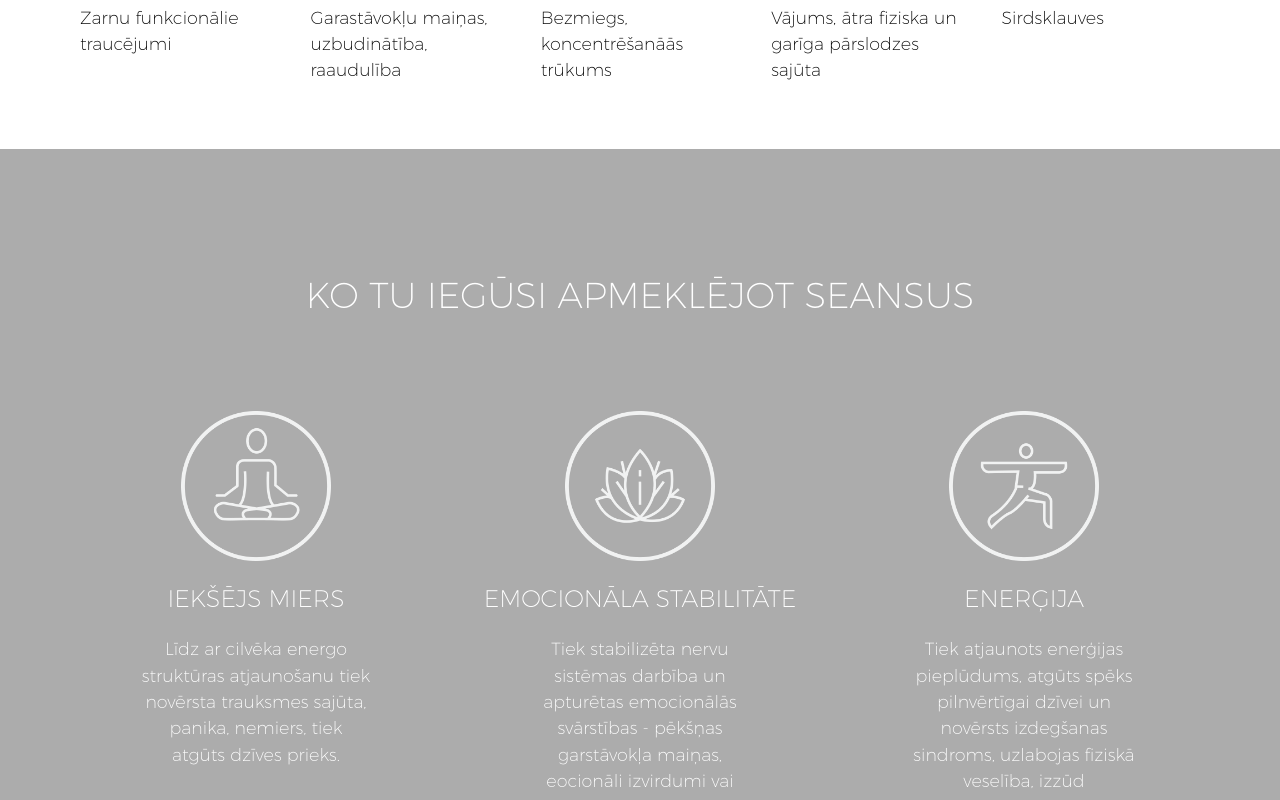
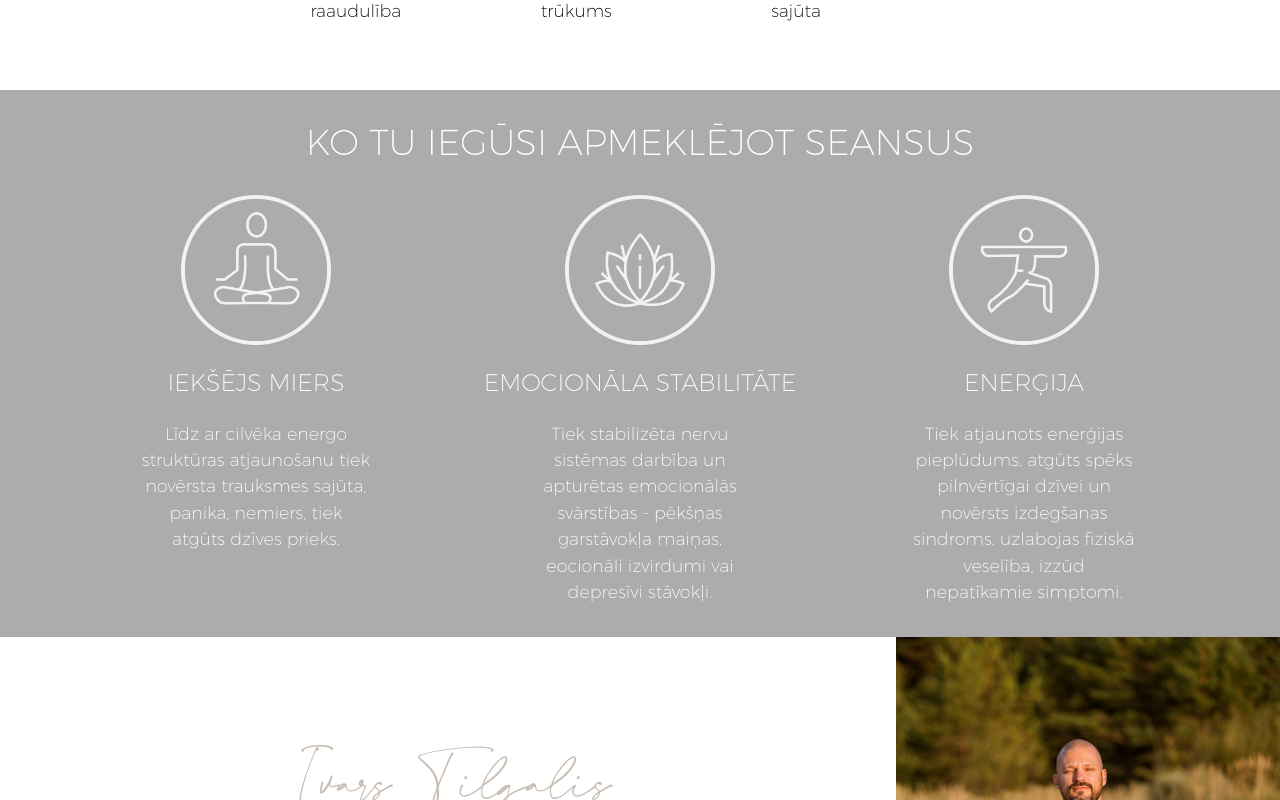
Before and after one commit to Reinards/vdc-pwa, a Next.js app: page / in a window 1280 px wide. Shown: the part 1340-2140 px from the top of the page. Built offline with nearby package versions, Linux system fonts and the light colour scheme.

Commit message:
Last fixes for this session

```diff
--- a/components/misc/benefit-module.js
+++ b/components/misc/benefit-module.js
@@ -9,8 +9,8 @@ function Benefit({children, imgUrl, alt, title}) {
                 width="150"
                 height="150"
                 />
-            <h3 className="white mr--lighter f3">{title}</h3>
-            <p className="white w-90 w-60-ns mt0 mb5 paragraph1 tj tc-ns">
+            <h3 className="white mr--lighter f4 f3-l">{title}</h3>
+            <p className="white w-100 w-60-ns ma0 pa0 paragraph1 tj tc-ns">
                 {children}
             </p>
         </div>
--- a/next.config.js
+++ b/next.config.js
@@ -7,6 +7,6 @@ module.exports = withPWA({
   pwa: {
     dest: 'public',
     runtimeCaching,
-    register: false
+    register: true
   },
 })
--- a/pages/index.js
+++ b/pages/index.js
@@ -94,10 +94,10 @@ export default function Home() {
 
       {/* Benefits */}
       <div className={css["benefit-banner"]+" wc tc"}>
-        <h2 className="pv5 mr--lighter white f4 f2-l uppercase">Ko tu iegūsi apmeklējot seansus</h2>
+        <h2 className="pv5-l mr--lighter white f4 f2-l uppercase">Ko tu iegūsi apmeklējot seansus</h2>
 
         <div className="flex flex-wrap">
-          <div className="w-100 w-third-l">
+          <div className="w-100 w-third-l mb4 mb0-l">
             <Benefit
               imgUrl="/illustration1.png"
               alt="Iekšējs miers"
@@ -107,7 +107,7 @@ export default function Home() {
             </Benefit>
           </div>
 
-          <div className="w-100 w-third-l">
+          <div className="w-100 w-third-l mb4 mb0-l">
             <Benefit
               imgUrl="/illustration2.png"
               alt="Emocionāla stabilitāte"
@@ -132,7 +132,7 @@ export default function Home() {
       {/* BIO */}
       <div className="flex flex-wrap">
         <div className="w-100 w-70-l flex flex-column justify-center items-center wc">
-          <p className="script brown-1 f0--smaller fw1 mv0">Ivars Tilgalis</p>
+          <p className="script brown-1 f0--smaller fw1 mv0 lh05">Ivars Tilgalis</p>
           <p className="tj paragraph1">
             Esmu "Veģetatīvās Distonijas Centrs" dibinātājs un vadītājs Ivars Tilgalis. Kā to parāda mana prakse, strādājot ar cilvēkiem, varu teikt, ka lielākajā vairumā slimības fiziskās izpausmes ir tikai gala projekcija procesiem, kuru sākumu varam meklēt daudz smalkākā sfērā - cilvēka enerģētikā un tajā notiekošajos energoinformatīvajos procesos...
           </p>
--- a/styles/fonts.scss
+++ b/styles/fonts.scss
@@ -73,7 +73,10 @@
     }
 }
 .f0--smaller {
-    font-size: 5rem;
+    font-size: 3rem;
+    @include bp-min($bp-desktop--small) {
+        font-size: 5rem;
+    }
 }
 
 // Paragraph sizes
--- a/styles/globals.scss
+++ b/styles/globals.scss
@@ -62,7 +62,7 @@ p {
     // border: 2px solid red;
     padding: 2.5rem 1.5rem 1.5rem 1.5rem;
 
-    h1 {
+    h1, h2 {
         padding-top: 0;
         padding-bottom: 2rem;
         margin-bottom: 0;
@@ -87,8 +87,15 @@ p {
 // Wide container
 .wc {
     // border: 2px solid blue;
-    padding: 1.5rem;
+    padding: 2rem 1.5rem 1.5rem 1.5rem;
     margin: 0;
+
+    h1, h2 {
+        padding-top: 0;
+        padding-bottom: 2rem;
+        margin-bottom: 0;
+        margin-top: 0;
+    }
 
     @include bp-min($bp-tablet) {
         padding: 2rem 15vw;
--- a/styles/page-index.module.scss
+++ b/styles/page-index.module.scss
@@ -72,6 +72,7 @@
         width: 60vw;
         margin-left: $header-margins-desktop;
         transform: translateX(-2vw) translateY(-20vh);
+        margin-bottom: -15vh;
     }
 }
 
```
Also changed, not shown: 1 other file (tests, documents, lock files or other folders).
